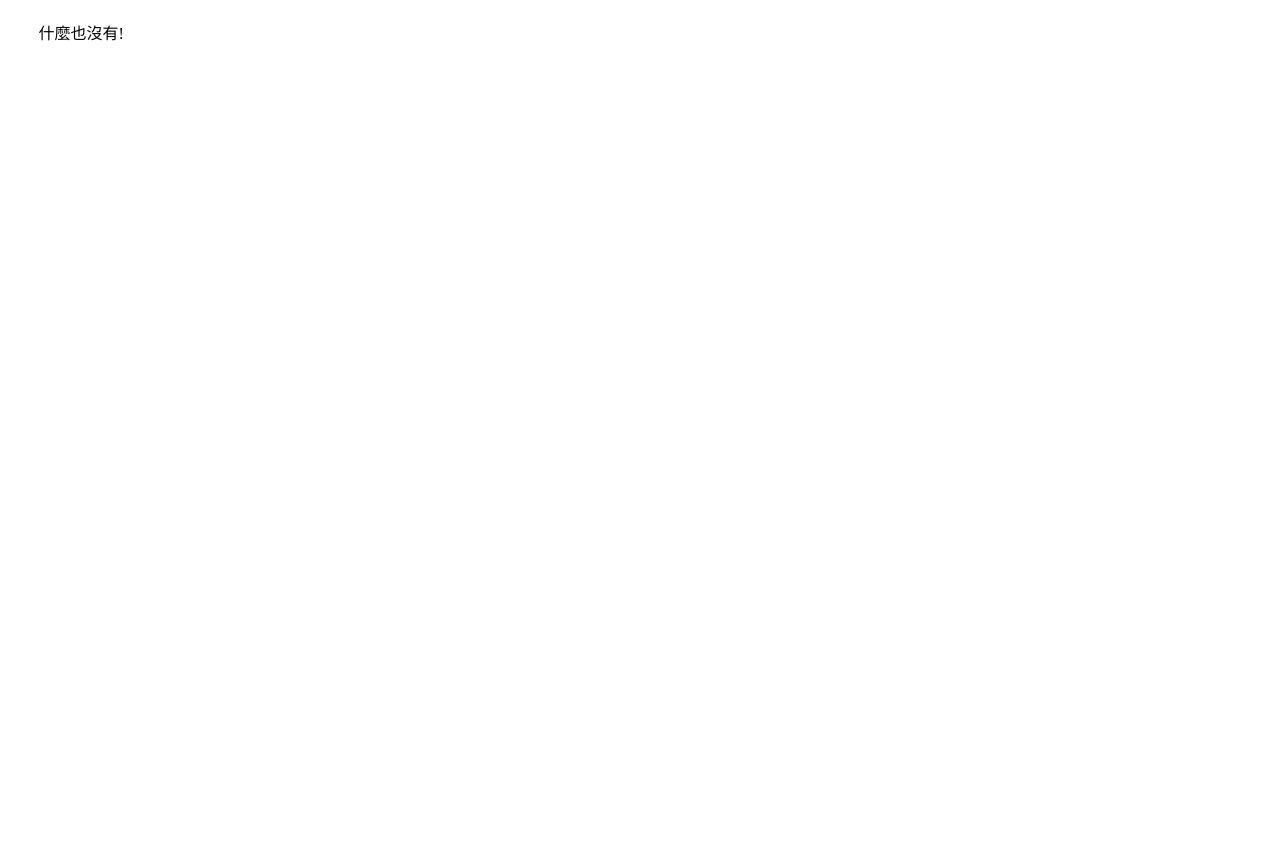
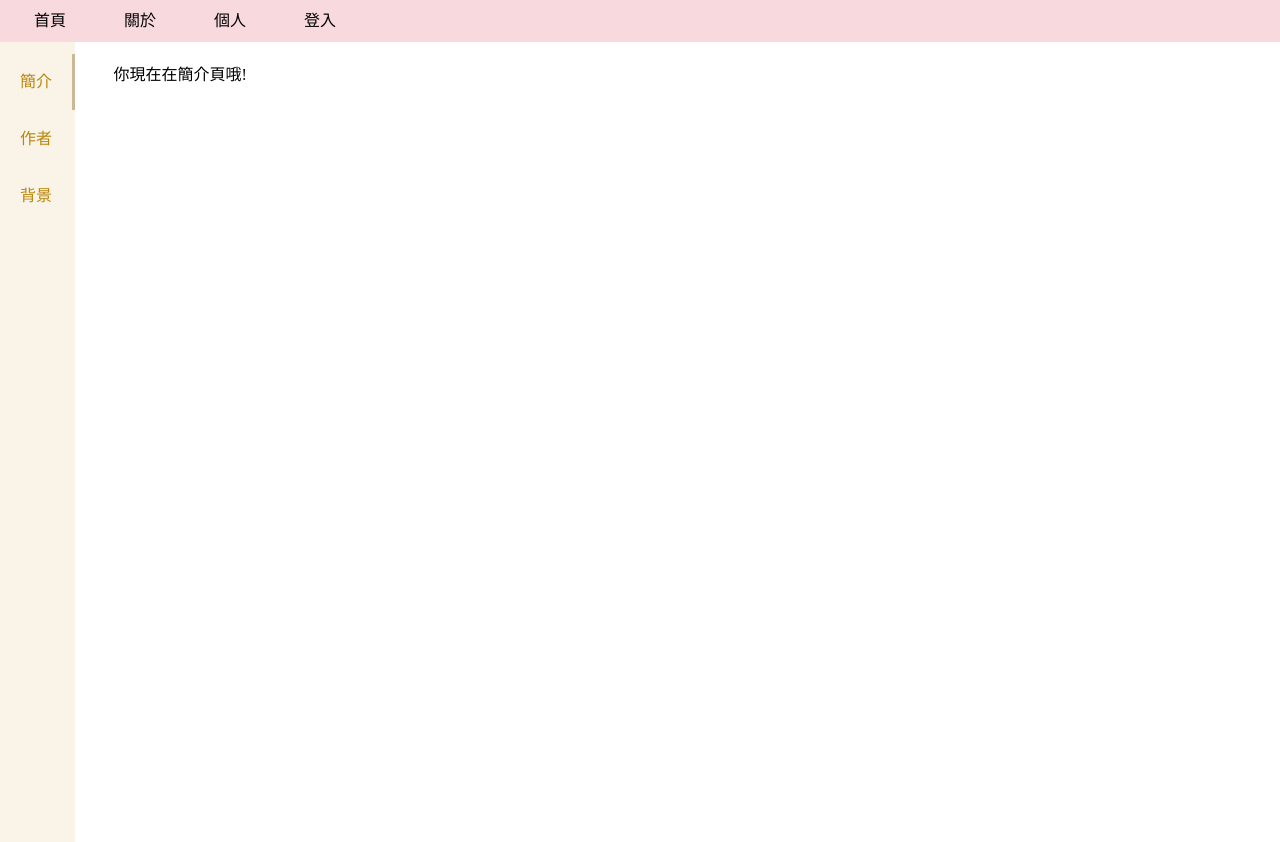
Before and after one commit to AnnaKuo-tw2000/router-homework, a Vue app: page /introduction in a window 1280 px wide. Before the commit the page ends 800 px from the top, so only its background shows below. Built offline with nearby package versions, Linux system fonts and the light colour scheme.

Commit message:
作業關於頁面提交

```diff
--- a/src/page/AboutMore.vue
+++ b/src/page/AboutMore.vue
@@ -1,8 +1,52 @@
 <template>
-    <p>你現在在關於頁哦!</p>
+    <div class="sidebar">
+        <ul>
+            <li><router-link :to="{ name: 'introduction' }">簡介</router-link></li>
+            <li><router-link :to="{ name: 'author' }">作者</router-link></li>
+            <li><router-link :to="{ name: 'background' }">背景</router-link></li>
+        </ul>
+        <router-view></router-view>
+    </div>
 </template>
 <style scoped>
 p {
     margin: 2% 0 0 3%
 }
+
+ul {
+    min-width: 5%;
+    height: 100vh;
+    padding-top: 1%;
+    text-align: center;
+    background-color: #faf3e7;
+}
+
+li {
+    cursor: pointer;
+    height: 57px;
+}
+
+
+
+a {
+    color: #b8860b;
+    text-decoration: none;
+    display: inline-block;
+    padding: 20px 20px;
+    width: 100%;
+    border-right: 3px solid transparent;
+}
+
+a.router-link-exact-active {
+    border-right: 3px solid rgb(204, 183, 151);
+
+}
+
+li:hover {
+    background-color: #eedcaf;
+}
+
+.sidebar {
+    display: flex;
+}
 </style>
--- a/src/page/Navigation.vue
+++ b/src/page/Navigation.vue
@@ -3,7 +3,7 @@
         <ul>
             <li @click="navToHome">首頁</li>
             <li @click="navToAbout">關於</li>
-            <li @click="navToPersonal">個人</li>
+            <li @click="checkLogin">個人</li>
             <li @click="navToLogin">{{ switchCaption }}</li>
         </ul>
     </header>
@@ -26,14 +26,16 @@ export default {
             this.$router.push({ name: 'about' })
         },
         navToLogin() {
+            this.$store.commit('switchButton')
+        },
+        checkLogin() {
             if (this.$store.state.formIsValid === false) {
-                this.$router.push({ name: 'login' });
+                window.alert('請先登入')
+                this.$router.push({ name: 'login' })
             } else {
-                this.$store.commit('isLogout')
+                this.$router.push({ name: 'personal' })
+
             }
-        },
-        navToPersonal() {
-            this.$router.push({ name: 'personal' })
         }
 
     },
--- /dev/null
+++ b/src/page/sideBar/Author.vue
@@ -0,0 +1,3 @@
+<template>
+    <p>你現在在作者頁哦!</p>
+</template>
--- /dev/null
+++ b/src/page/sideBar/BackGround.vue
@@ -0,0 +1,3 @@
+<template>
+    <p>你現在在背景頁哦!</p>
+</template>
--- /dev/null
+++ b/src/page/sideBar/Introduction.vue
@@ -0,0 +1,3 @@
+<template>
+    <p>你現在在簡介頁哦!</p>
+</template>
--- a/src/router.js
+++ b/src/router.js
@@ -18,7 +18,25 @@ const router = createRouter({
         {
           name: 'about',
           path: '/about',
+          redirect: '/introduction',
           component: () => import('./page/AboutMore.vue'),
+          children: [
+            {
+              name: 'introduction',
+              path: '/introduction',
+              component: () => import('./page/sideBar/Introduction.vue'),
+            },
+            {
+              name: 'author',
+              path: '/author',
+              component: () => import('./page/sideBar/Author.vue'),
+            },
+            {
+              name: 'background',
+              path: '/background',
+              component: () => import('./page/sideBar/BackGround.vue'),
+            },
+          ],
         },
         {
           name: 'login',
```
